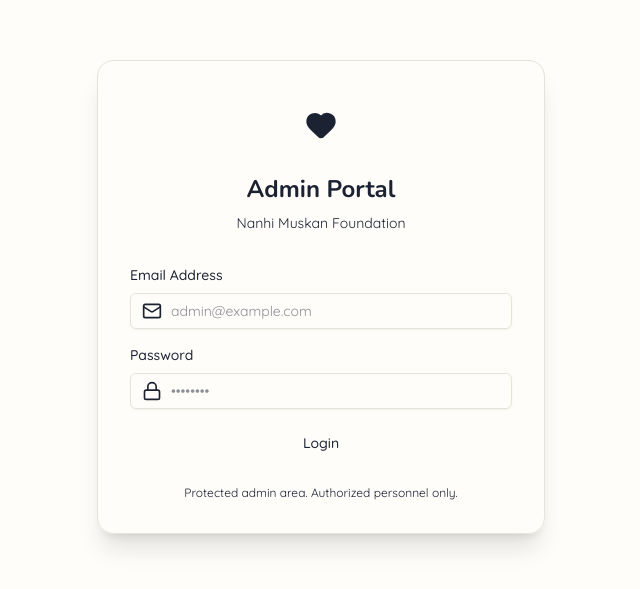
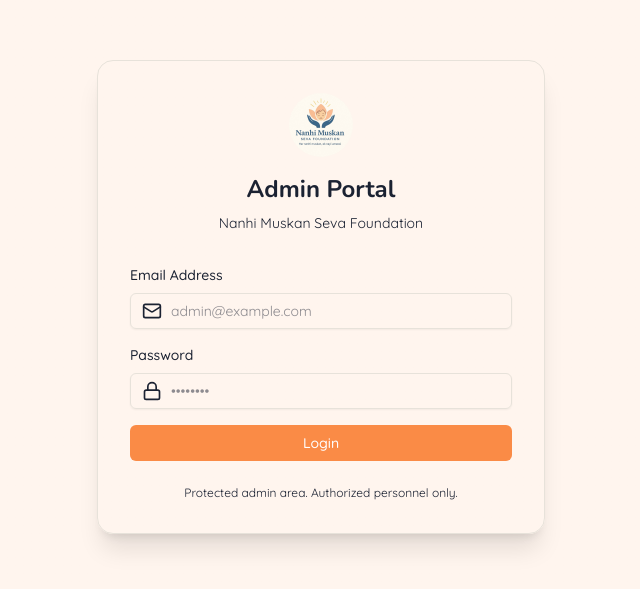
Before and after one commit to md-amir-gauhar/nanhi-muskan-seva-foundation, a Next.js app: page /admin/login in a window 1280 px wide. Shown: the part 103-692 px from the top of the page, without its empty margins (319-959 px from the left). Built offline with nearby package versions, Linux system fonts and the light colour scheme.

Commit message:
feat: update AdminLogin component with logo image, improved styles, and text adjustments

```diff
--- a/app/admin/login/page.tsx
+++ b/app/admin/login/page.tsx
@@ -6,6 +6,7 @@ import { motion } from "framer-motion";
 import { Loader2, Lock, Mail, Heart } from "lucide-react";
 import { Button } from "@/components/ui/button";
 import { Input } from "@/components/ui/input";
+import Image from "next/image";
 
 export default function AdminLogin() {
   const router = useRouter();
@@ -41,7 +42,7 @@ export default function AdminLogin() {
   };
 
   return (
-    <div className="min-h-screen bg-gradient-to-br from-primary/10 via-background to-primary/5 flex items-center justify-center p-4">
+    <div className="min-h-screen bg-gradient-to-br from-[#FFF5EE] via-background to-[#FFF5EE] flex items-center justify-center p-4">
       <motion.div
         initial={{ opacity: 0, y: 20 }}
         animate={{ opacity: 1, y: 0 }}
@@ -49,14 +50,20 @@ export default function AdminLogin() {
       >
         <div className="bg-background rounded-2xl shadow-xl p-8 border border-border">
           <div className="text-center mb-8">
-            <div className="inline-flex items-center justify-center w-16 h-16 bg-primary/10 rounded-full mb-4">
-              <Heart className="w-8 h-8 text-primary" fill="currentColor" />
+            <div className="inline-flex items-center justify-center w-16 h-16 bg-[#FA8B46]/10 rounded-full mb-4 overflow-hidden">
+              <Image
+                src={"/logo.jpg"}
+                alt="logo"
+                width={64}
+                height={64}
+                className="object-cover"
+              />
             </div>
             <h1 className="font-display font-bold text-2xl text-foreground mb-2">
               Admin Portal
             </h1>
             <p className="text-muted-foreground text-sm">
-              Nanhi Muskan Foundation
+              Nanhi Muskan Seva Foundation
             </p>
           </div>
 
@@ -73,7 +80,7 @@ export default function AdminLogin() {
                   value={email}
                   onChange={(e) => setEmail(e.target.value)}
                   placeholder="admin@example.com"
-                  className="pl-10"
+                  className="pl-10 focus:ring-[#FA8B46] focus:border-[#FA8B46]"
                   required
                   disabled={loading}
                 />
@@ -95,7 +102,7 @@ export default function AdminLogin() {
                   value={password}
                   onChange={(e) => setPassword(e.target.value)}
                   placeholder="••••••••"
-                  className="pl-10"
+                  className="pl-10 focus:ring-[#FA8B46] focus:border-[#FA8B46]"
                   required
                   disabled={loading}
                 />
@@ -106,13 +113,17 @@ export default function AdminLogin() {
               <motion.div
                 initial={{ opacity: 0, y: -10 }}
                 animate={{ opacity: 1, y: 0 }}
-                className="bg-destructive/10 text-destructive text-sm p-3 rounded-lg"
+                className="bg-red-50 text-red-600 text-sm p-3 rounded-lg border border-red-200"
               >
                 {error}
               </motion.div>
             )}
 
-            <Button type="submit" disabled={loading} className="w-full">
+            <Button
+              type="submit"
+              disabled={loading}
+              className="w-full bg-[#FA8B46] hover:bg-[#FA8B46]/90 text-white"
+            >
               {loading ? (
                 <>
                   <Loader2 className="w-4 h-4 mr-2 animate-spin" />
```
